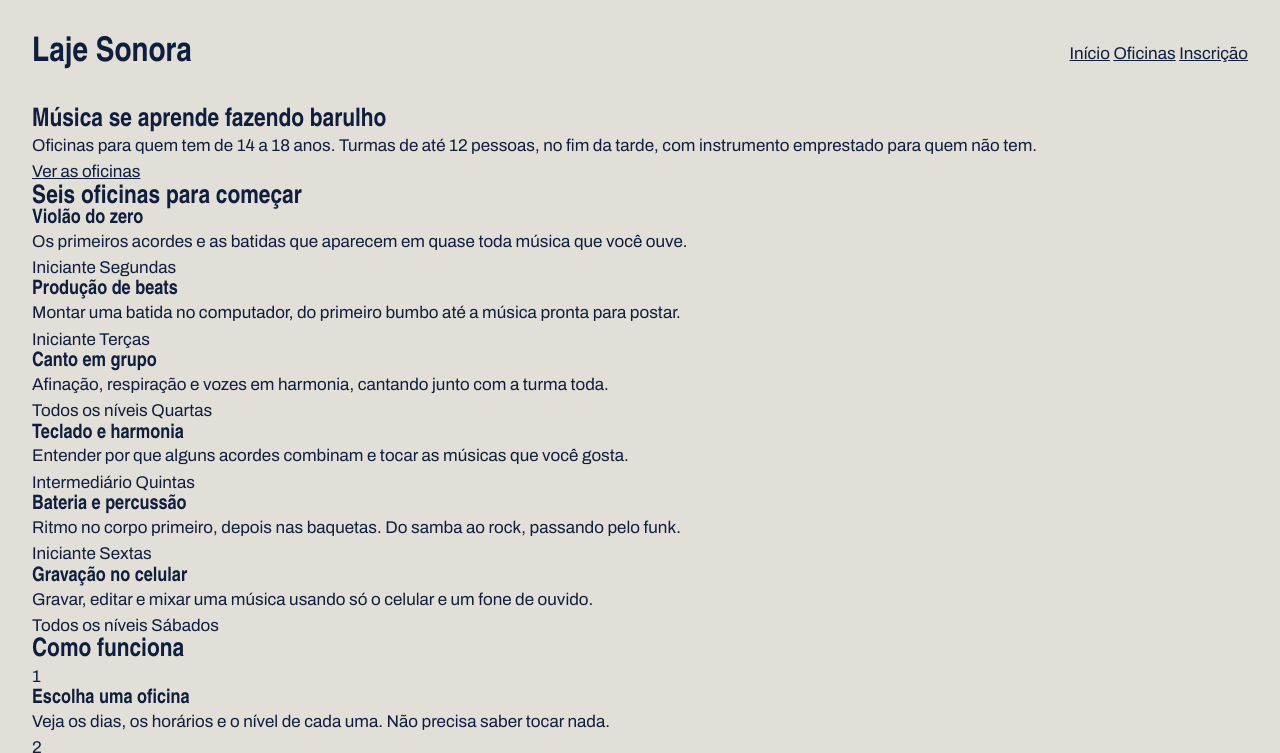
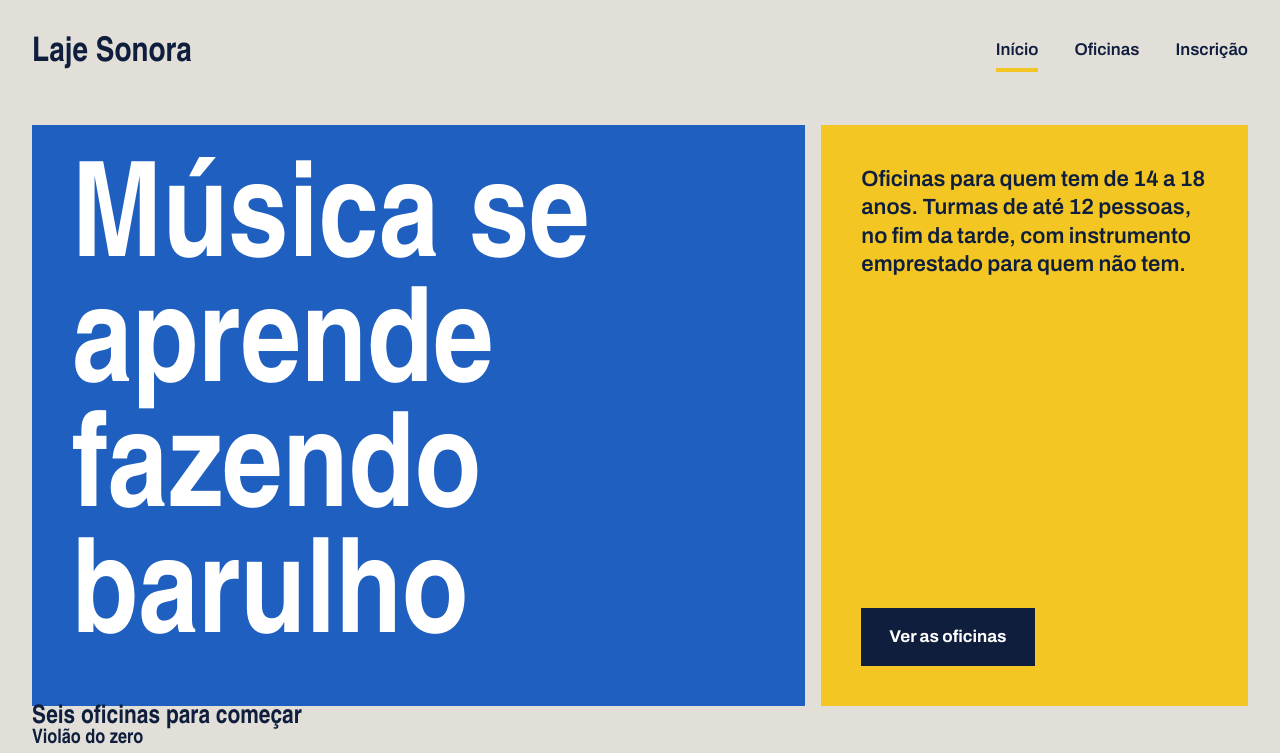
Before and after one commit to heitorv11timb/Laje-Sonora, a plain HTML site: page index.html in a window 1280 px wide. Shown: the top 753 px of the page. Drawn offline with Linux system fonts and the light colour scheme; a web font is replaced by a local one.

Commit message:
Cartazes do topo

```diff
--- a/index.css
+++ b/index.css
@@ -38,14 +38,14 @@ h1, h2, h3 {
     padding-inline: 32px;
 }
 
-.topo{
+.topo {
     padding-block: 28px;
     display: flex;
     justify-content: space-between;
-    align-items: center
+    align-items: center;
 }
 
-.logo{
+.logo {
     font-family: var(--fonte-cartaz);
     font-size: 34px;
     font-weight: 900;
@@ -53,5 +53,77 @@ h1, h2, h3 {
 }
 
 .menu{
+    display: flex;
+    gap: 36px;
+}
 
+.menu a {
+    font-weight: 600;
+    text-decoration: none;
+    padding-bottom: 4px;
+    border-bottom: 4px solid transparent;
 }
+
+.menu a.hover {
+    border-bottom-color: var(--tinta);
+}
+
+.menu a.atual {
+    border-bottom-color: var(--fita);
+}
+
+.cartazes {
+    margin-top: 16px;
+    display: flex;
+    gap: 16px;
+}
+
+.cartaz {
+    padding: 40px;
+}
+
+.cartaz-principal {
+    background-color: var(--caixa-dagua);
+    color: white;
+    flex: 2;
+}
+
+.cartaz-principal h1 {
+    font-size: 132px;
+    max-width: 9ch;
+}
+
+.cartaz-lateral {
+    background: var(--fita);
+    flex: 1;
+    display: flex;
+    flex-direction: column;
+    justify-content: space-between;
+    gap: 32px;
+}
+
+.cartaz-lateral p {
+    font-size: 22px;
+    font-weight: 600;
+    line-height: 1.3;
+}
+
+.botao {
+    background: var(--tinta);
+    color: white;
+    font-weight: 700;
+    text-decoration: none;
+    padding: 16px 28px;
+    border: none;
+    font-family: var(--fonte-texto);
+    font-size: 17px;
+    cursor: pointer;
+}
+
+.botao:hover {
+    background: var(--caixa-dagua);
+}
+
+.cartaz-lateral {
+    align-items: flex-start;
+}
--- a/index.html
+++ b/index.html
@@ -21,7 +21,7 @@
     </header>
     <main>
       <section class="conteudo cartazes">
-        <div class="cartaz cartz-principal">
+        <div class="cartaz cartaz-principal">
             <h1>Música se aprende fazendo barulho</h1>
         </div>
         <div class="cartaz cartaz-lateral">
@@ -119,7 +119,7 @@
                 <p class="passo-numero">3</p>
                 <h3>Venha para a aula experimental</h3>
                 <p>A primeira aula é gratuita. Se gostar, sua vaga fica garantida até o fim do semestre.</p>
-            </div>
+            </div>s
 
         </div>
      </section>
```
